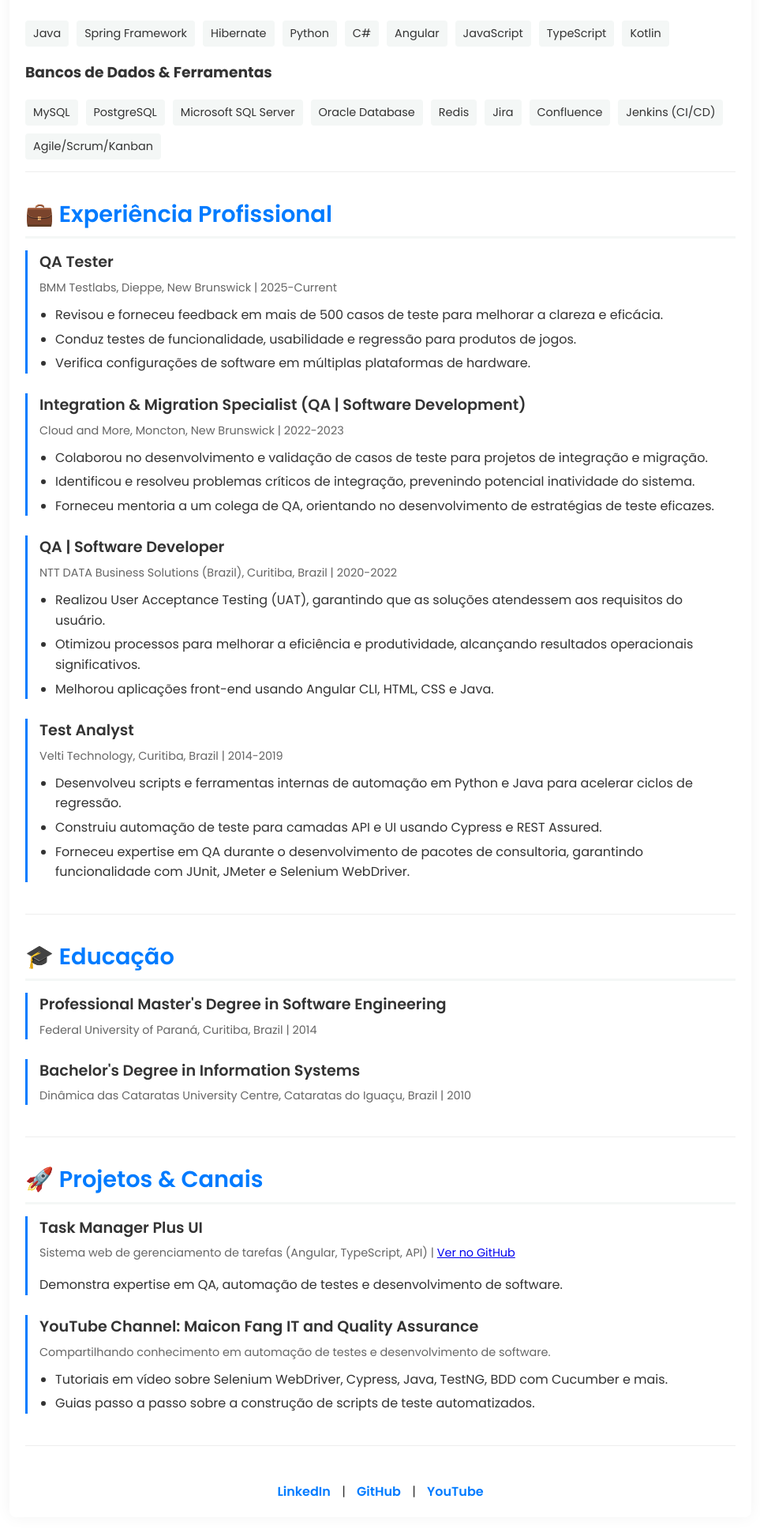
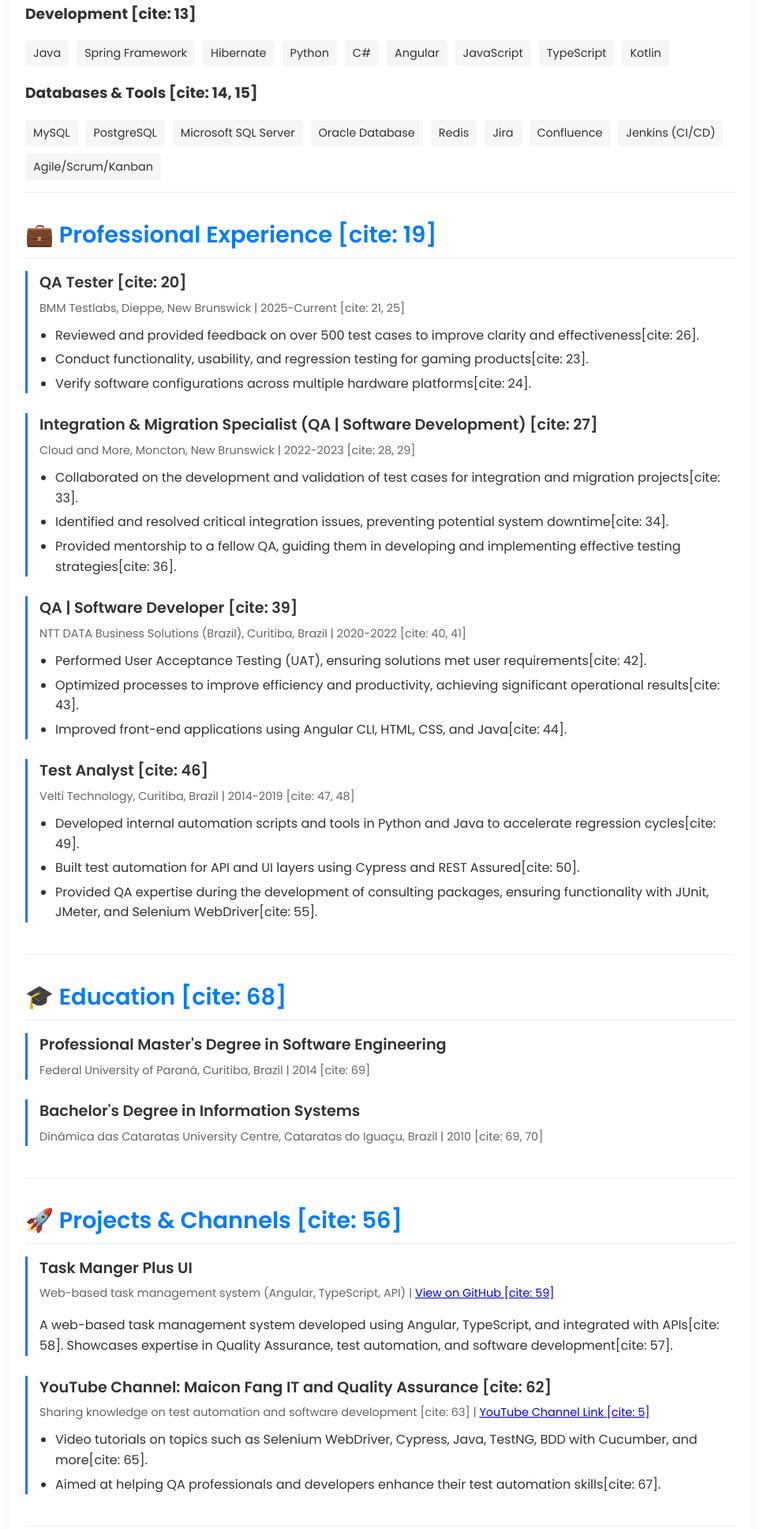
Before and after one commit to maiconfangbmm/portfolio, a plain HTML site: page index.html in a window 1280 px wide. Shown: the part 789-2725 px from the top of the page at 79% size, without its empty margins (158-1121 px from the left). Drawn offline with Linux system fonts and the light colour scheme.

Commit message:
Update index.html

```diff
--- a/index.html
+++ b/index.html
@@ -1,5 +1,5 @@
 <!DOCTYPE html>
-<html lang="pt-BR">
+<html lang="en">
 <head>
     <meta charset="UTF-8">
     <meta name="viewport" content="width=device-width, initial-scale=1.0">
@@ -7,7 +7,7 @@
     <link href="https://fonts.googleapis.com/css2?family=Poppins:wght@300;400;600;700&display=swap" rel="stylesheet">
     <style>
         :root {
-            --primary-color: #007BFF; /* Azul para destacar */
+            --primary-color: #007BFF; /* Blue for highlighting */
             --text-color: #333;
             --light-bg: #f4f7f6;
             --container-width: 900px;
@@ -38,7 +38,7 @@
             padding: 40px 20px;
             border-radius: 8px 8px 0 0;
             text-align: center;
-            margin: -20px -20px 20px -20px; /* Expande para as bordas do container */
+            margin: -20px -20px 20px -20px; /* Expands to container edges */
         }
 
         header h1 {
@@ -81,7 +81,7 @@
             font-weight: 600;
         }
 
-        /* Estilo para Habilidades */
+        /* Skills Styling */
         .skills-list {
             display: flex;
             flex-wrap: wrap;
@@ -97,7 +97,7 @@
             font-weight: 400;
         }
 
-        /* Estilo para Experiência */
+        /* Experience Styling */
         .job-entry {
             margin-bottom: 25px;
             border-left: 3px solid var(--primary-color);
@@ -125,7 +125,7 @@
             margin-bottom: 5px;
         }
 
-        /* Estilo para rodapé/links */
+        /* Footer/Links Styling */
         .footer-links {
             text-align: center;
             padding-top: 15px;
@@ -151,24 +151,24 @@
         <header>
             <h1>Maicon Fang</h1>
             <p>Software Development Engineer in Test (SDET)</p>
-            <p>Moncton, NB (Open to Remote Work)</p>
+            <p>Moncton, NB (Open to Remote Work) </p>
             <div class="contact-info">
-                <a href="tel:5062324277">(506) 232-4277</a>
-                <a href="mailto:maicon.fang@gmail.com">maicon.fang@gmail.com</a>
-                <a href="https://www.linkedin.com/in/maiconfang/" target="_blank">LinkedIn Profile</a>
-                <a href="https://github.com/maiconfang?tab=repositories/" target="_blank">GitHub Profile</a>
+                <a href="tel:5062324277">(506) 232-4277 [cite: 4]</a>
+                <a href="mailto:maicon.fang@gmail.com">maicon.fang@gmail.com [cite: 4]</a>
+                <a href="https://www.linkedin.com/in/maiconfang/" target="_blank">LinkedIn Profile [cite: 5]</a>
+                <a href="https://github.com/maiconfang?tab=repositories/" target="_blank">GitHub Profile [cite: 5]</a>
             </div>
         </header>
 
         <section id="profile">
-            <h2>✨ Perfil</h2>
-            <p>Quality Assurance com **7+ anos de experiência** em automação de testes e **3+ anos** em desenvolvimento de software. Especialista em criar frameworks robustos (Selenium WebDriver, Cypress) e usar análise de dados para garantir a qualidade de software. Habilidade comprovada em colaborar com stakeholders para traduzir conhecimento de domínio em estratégias de teste abrangentes, gerenciando múltiplos projetos e cumprindo prazos.</p>
+            <h2>✨ Profile [cite: 6]</h2>
+            <p>Quality Assurance with **7+ years of experience** in test automation and **3+ years** in software development[cite: 7]. Skilled in crafting robust test automation frameworks (Selenium WebDriver, Cypress) [cite: 8] and leveraging data analysis to ensure software quality[cite: 8]. Proven ability to collaborate with stakeholders to translate domain knowledge into comprehensive test strategies, facilitating seamless integrations and migrations[cite: 9]. Adept at managing multiple projects concurrently while meeting deadlines[cite: 10].</p>
         </section>
 
         <section id="skills">
-            <h2>🛠️ Habilidades Técnicas</h2>
+            <h2>🛠️ Skills & Qualifications [cite: 11]</h2>
 
-            <h3>Testes & QA</h3>
+            <h3>Testing & Quality Assurance [cite: 12]</h3>
             <div class="skills-list">
                 <span class="skill-tag">Selenium WebDriver</span>
                 <span class="skill-tag">Cypress</span>
@@ -183,10 +183,10 @@
                 <span class="skill-tag">Appium 2.0</span>
                 <span class="skill-tag">WebdriverIO</span>
                 <span class="skill-tag">Espresso</span>
-                <span class="skill-tag">Playwright (Interesse)</span>
+                <span class="skill-tag">Playwright (Interest) [cite: 18]</span>
             </div>
 
-            <h3>Desenvolvimento</h3>
+            <h3>Development [cite: 13]</h3>
             <div class="skills-list">
                 <span class="skill-tag">Java</span>
                 <span class="skill-tag">Spring Framework</span>
@@ -199,7 +199,7 @@
                 <span class="skill-tag">Kotlin</span>
             </div>
 
-            <h3>Bancos de Dados & Ferramentas</h3>
+            <h3>Databases & Tools [cite: 14, 15]</h3>
             <div class="skills-list">
                 <span class="skill-tag">MySQL</span>
                 <span class="skill-tag">PostgreSQL</span>
@@ -214,74 +214,74 @@
         </section>
 
         <section id="experience">
-            <h2>💼 Experiência Profissional</h2>
+            <h2>💼 Professional Experience [cite: 19]</h2>
 
             <div class="job-entry">
-                <div class="job-title">QA Tester</div>
-                <div class="job-meta">BMM Testlabs, Dieppe, New Brunswick | 2025-Current</div>
+                <div class="job-title">QA Tester [cite: 20]</div>
+                <div class="job-meta">BMM Testlabs, Dieppe, New Brunswick | 2025-Current [cite: 21, 25]</div>
                 <ul>
-                    <li>Revisou e forneceu feedback em mais de 500 casos de teste para melhorar a clareza e eficácia.</li>
-                    <li>Conduz testes de funcionalidade, usabilidade e regressão para produtos de jogos.</li>
-                    <li>Verifica configurações de software em múltiplas plataformas de hardware.</li>
+                    <li>Reviewed and provided feedback on over 500 test cases to improve clarity and effectiveness[cite: 26].</li>
+                    <li>Conduct functionality, usability, and regression testing for gaming products[cite: 23].</li>
+                    <li>Verify software configurations across multiple hardware platforms[cite: 24].</li>
                 </ul>
             </div>
 
             <div class="job-entry">
-                <div class="job-title">Integration & Migration Specialist (QA | Software Development)</div>
-                <div class="job-meta">Cloud and More, Moncton, New Brunswick | 2022-2023</div>
+                <div class="job-title">Integration & Migration Specialist (QA | Software Development) [cite: 27]</div>
+                <div class="job-meta">Cloud and More, Moncton, New Brunswick | 2022-2023 [cite: 28, 29]</div>
                 <ul>
-                    <li>Colaborou no desenvolvimento e validação de casos de teste para projetos de integração e migração.</li>
-                    <li>Identificou e resolveu problemas críticos de integração, prevenindo potencial inatividade do sistema.</li>
-                    <li>Forneceu mentoria a um colega de QA, orientando no desenvolvimento de estratégias de teste eficazes.</li>
+                    <li>Collaborated on the development and validation of test cases for integration and migration projects[cite: 33].</li>
+                    <li>Identified and resolved critical integration issues, preventing potential system downtime[cite: 34].</li>
+                    <li>Provided mentorship to a fellow QA, guiding them in developing and implementing effective testing strategies[cite: 36].</li>
                 </ul>
             </div>
 
             <div class="job-entry">
-                <div class="job-title">QA | Software Developer</div>
-                <div class="job-meta">NTT DATA Business Solutions (Brazil), Curitiba, Brazil | 2020-2022</div>
+                <div class="job-title">QA | Software Developer [cite: 39]</div>
+                <div class="job-meta">NTT DATA Business Solutions (Brazil), Curitiba, Brazil | 2020-2022 [cite: 40, 41]</div>
                 <ul>
-                    <li>Realizou User Acceptance Testing (UAT), garantindo que as soluções atendessem aos requisitos do usuário.</li>
-                    <li>Otimizou processos para melhorar a eficiência e produtividade, alcançando resultados operacionais significativos.</li>
-                    <li>Melhorou aplicações front-end usando Angular CLI, HTML, CSS e Java.</li>
+                    <li>Performed User Acceptance Testing (UAT), ensuring solutions met user requirements[cite: 42].</li>
+                    <li>Optimized processes to improve efficiency and productivity, achieving significant operational results[cite: 43].</li>
+                    <li>Improved front-end applications using Angular CLI, HTML, CSS, and Java[cite: 44].</li>
                 </ul>
             </div>
 
             <div class="job-entry">
-                <div class="job-title">Test Analyst</div>
-                <div class="job-meta">Velti Technology, Curitiba, Brazil | 2014-2019</div>
+                <div class="job-title">Test Analyst [cite: 46]</div>
+                <div class="job-meta">Velti Technology, Curitiba, Brazil | 2014-2019 [cite: 47, 48]</div>
                 <ul>
-                    <li>Desenvolveu scripts e ferramentas internas de automação em Python e Java para acelerar ciclos de regressão.</li>
-                    <li>Construiu automação de teste para camadas API e UI usando Cypress e REST Assured.</li>
-                    <li>Forneceu expertise em QA durante o desenvolvimento de pacotes de consultoria, garantindo funcionalidade com JUnit, JMeter e Selenium WebDriver.</li>
+                    <li>Developed internal automation scripts and tools in Python and Java to accelerate regression cycles[cite: 49].</li>
+                    <li>Built test automation for API and UI layers using Cypress and REST Assured[cite: 50].</li>
+                    <li>Provided QA expertise during the development of consulting packages, ensuring functionality with JUnit, JMeter, and Selenium WebDriver[cite: 55].</li>
                 </ul>
             </div>
         </section>
 
         <section id="education">
-            <h2>🎓 Educação</h2>
+            <h2>🎓 Education [cite: 68]</h2>
             <div class="job-entry">
                 <div class="job-title">Professional Master's Degree in Software Engineering</div>
-                <div class="job-meta">Federal University of Paraná, Curitiba, Brazil | 2014</div>
+                <div class="job-meta">Federal University of Paraná, Curitiba, Brazil | 2014 [cite: 69]</div>
             </div>
             <div class="job-entry">
                 <div class="job-title">Bachelor's Degree in Information Systems</div>
-                <div class="job-meta">Dinâmica das Cataratas University Centre, Cataratas do Iguaçu, Brazil | 2010</div>
+                <div class="job-meta">Dinâmica das Cataratas University Centre, Cataratas do Iguaçu, Brazil | 2010 [cite: 69, 70]</div>
             </div>
         </section>
 
         <section id="projects">
-            <h2>🚀 Projetos & Canais</h2>
+            <h2>🚀 Projects & Channels [cite: 56]</h2>
             <div class="job-entry">
-                <div class="job-title">Task Manager Plus UI</div>
-                <div class="job-meta">Sistema web de gerenciamento de tarefas (Angular, TypeScript, API) | <a href="https://github.com/maiconfang/taskmanagerplus-ui" target="_blank">Ver no GitHub</a></div>
-                <p>Demonstra expertise em QA, automação de testes e desenvolvimento de software.</p>
+                <div class="job-title">Task Manger Plus UI</div>
+                <div class="job-meta">Web-based task management system (Angular, TypeScript, API) | <a href="https://github.com/maiconfang/taskmanagerplus-ui" target="_blank">View on GitHub [cite: 59]</a></div>
+                <p>A web-based task management system developed using Angular, TypeScript, and integrated with APIs[cite: 58]. Showcases expertise in Quality Assurance, test automation, and software development[cite: 57].</p>
             </div>
             <div class="job-entry">
-                <div class="job-title">YouTube Channel: Maicon Fang IT and Quality Assurance</div>
-                <div class="job-meta">Compartilhando conhecimento em automação de testes e desenvolvimento de software.</div>
+                <div class="job-title">YouTube Channel: Maicon Fang IT and Quality Assurance [cite: 62]</div>
+                <div class="job-meta">Sharing knowledge on test automation and software development [cite: 63] | <a href="https://www.youtube.com/@maiconfangitga" target="_blank">YouTube Channel Link [cite: 5]</a></div>
                 <ul>
-                    <li>Tutoriais em vídeo sobre Selenium WebDriver, Cypress, Java, TestNG, BDD com Cucumber e mais.</li>
-                    <li>Guias passo a passo sobre a construção de scripts de teste automatizados.</li>
+                    <li>Video tutorials on topics such as Selenium WebDriver, Cypress, Java, TestNG, BDD with Cucumber, and more[cite: 65].</li>
+                    <li>Aimed at helping QA professionals and developers enhance their test automation skills[cite: 67].</li>
                 </ul>
             </div>
         </section>
@@ -290,7 +290,7 @@
             <div class="footer-links">
                 <a href="https://www.linkedin.com/in/maiconfang/" target="_blank">LinkedIn</a> |
                 <a href="https://github.com/maiconfang?tab=repositories/" target="_blank">GitHub</a> |
-                <a href="https://www.youtube.com/@maiconfangitga" target="_blank">YouTube</a>
+                <a href="https://www.youtube.com/@maiconfangitqa" target="_blank">YouTube</a>
             </div>
         </footer>
     </div>
```
